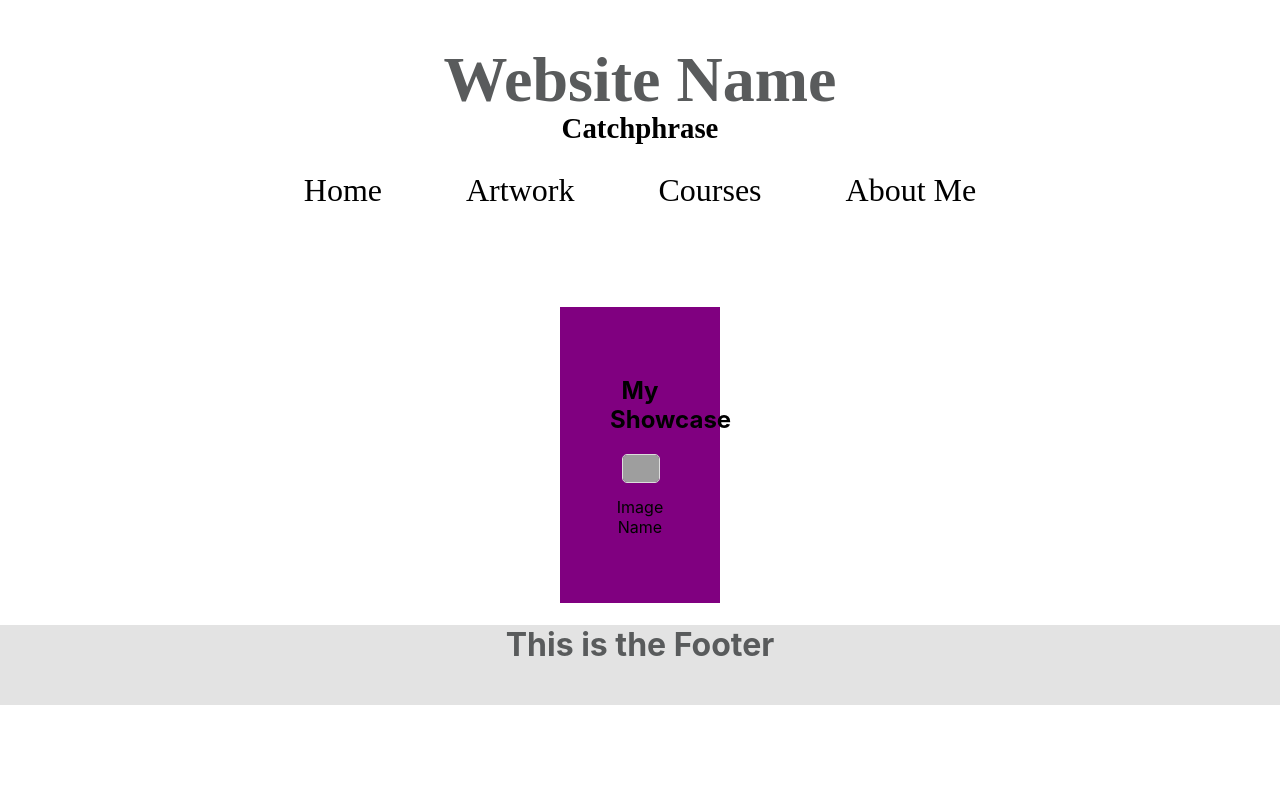
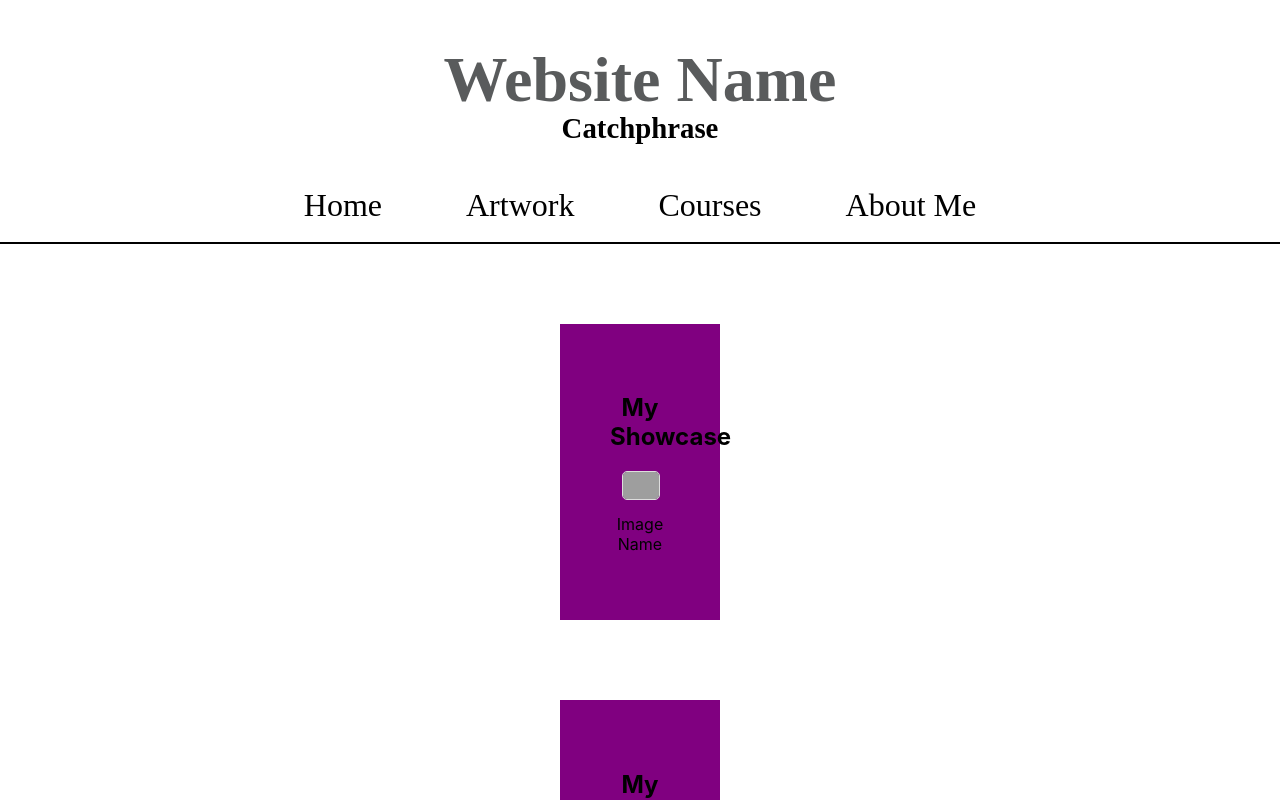
Before and after one commit to TheRealN8/Art-Website, a React (Create React App) app: page / in a window 1280 px wide. Shown: the top 800 px of the page. Built offline with nearby package versions, Linux system fonts and the light colour scheme; grey boxes are pictures that could not be loaded; a web font is replaced by a local one.

Commit message:
Added sticky nav

```diff
--- a/package.json
+++ b/package.json
@@ -7,7 +7,9 @@
     "@testing-library/react": "^13.4.0",
     "@testing-library/user-event": "^13.5.0",
     "bootstrap": "^5.2.3",
+    "clsx": "^1.2.1",
     "react": "^18.2.0",
+    "react-bootstrap": "^2.7.4",
     "react-dom": "^18.2.0",
     "react-router-dom": "^6.10.0",
     "react-scripts": "5.0.1",
--- a/src/components/Gallery-card.jsx
+++ b/src/components/Gallery-card.jsx
@@ -5,7 +5,7 @@ function Card(props){
 
     return(
         <div className="card">
-            <img src="https://picsum.photos/500" />
+            <img src="https://picsum.photos/500" alt='Display of art'/>
         </div>
 
     );
--- a/src/components/styles/Header.css
+++ b/src/components/styles/Header.css
@@ -2,16 +2,14 @@
     display: flex;
     text-align: center;
     flex-direction: column;
-    margin: 0;
+    margin-bottom: -75px;
     padding: 0;
-
 }
 
 .heading h1{
     color: #595b5c;
     font-size: 4rem;
     font-family: 'Balthazar', serif;
-
 }
 
 .catchphrase{
@@ -20,5 +18,4 @@
     margin-top: 0px;
     transform: translateY(-4.5rem);
     font-family: 'Balthazar', serif;
-
 }
--- a/src/components/styles/Nav.css
+++ b/src/components/styles/Nav.css
@@ -2,8 +2,14 @@
   text-align: center;
   height: 3.5rem;
   margin: 0;
-  padding: 0;
-  margin-top: -70px;
+  padding: 20px 10px 0;
+  position: sticky;
+  top: 0;
+  left: 0;
+  right: 0;
+  z-index: 101;
+  background: white;
+  border-bottom: 2px solid black;
 }
 
 .navButton{
--- a/src/pages/home.jsx
+++ b/src/pages/home.jsx
@@ -1,11 +1,12 @@
 import React from 'react';
 
 import Showcase from "../components/Showcase";
-import Footer from '../components/Footer';
+
 
 function Home() {
     return (
       <div>
+        <Showcase />
         <Showcase />
       </div>
     );
```
Also changed, not shown: 1 other file (tests, documents, lock files or other folders).
